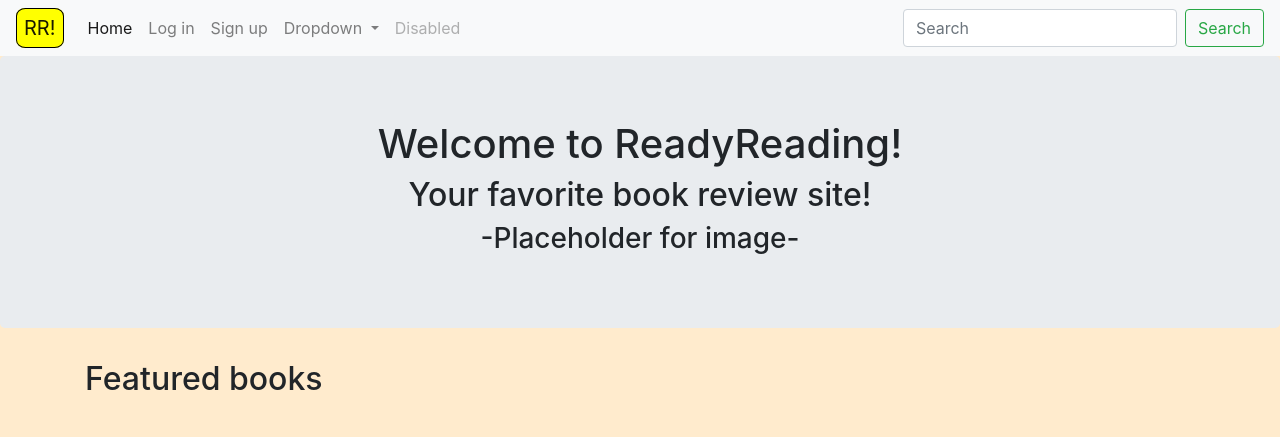
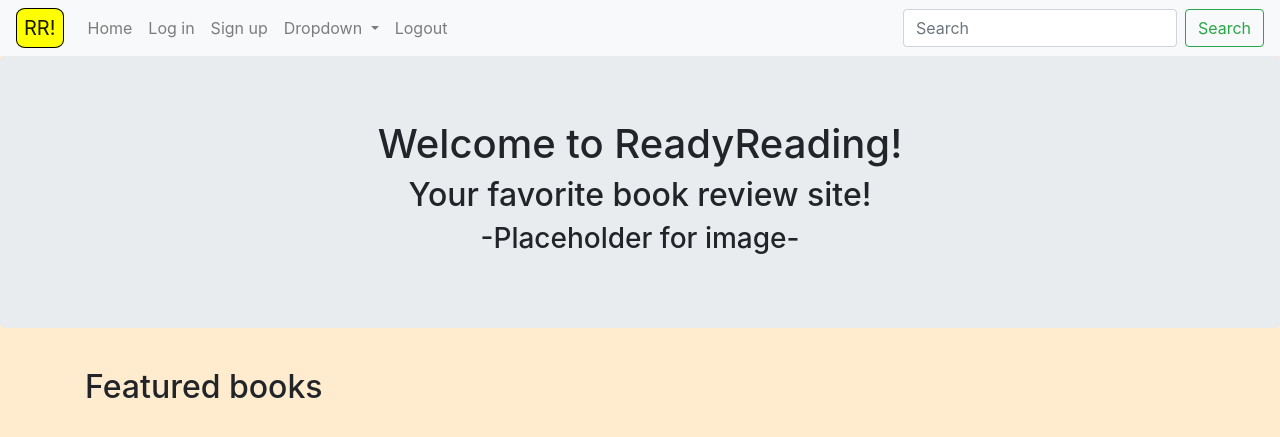
Before and after one commit to cavesdev/readyreadingcs50, a Flask app: page / in a window 1280 px wide. Shown: the top 437 px of the page. Run offline with Flask 2, Linux system fonts and the light colour scheme; some libraries are stand-ins or nearby versions.

Commit message:
UI changes for better looks

```diff
--- a/templates/layout.html
+++ b/templates/layout.html
@@ -15,6 +15,10 @@
         body {
             background-color: blanchedalmond
         }
+
+        .container {
+            margin-top: 40px
+        }
     </style>
     {% block style %}{% endblock %}
 </head>
@@ -27,8 +31,8 @@
 
     <div class="collapse navbar-collapse" id="navbarSupportedContent">
         <ul class="navbar-nav mr-auto">
-            <li class="nav-item active">
-                <a class="nav-link" href="{{ url_for('index') }}">Home <span class="sr-only">(current)</span></a>
+            <li class="nav-item">
+                <a class="nav-link" href="{{ url_for('index') }}">Home</a>
             </li>
             <li class="nav-item">
                 <a class="nav-link" href="{{ url_for('login') }}">Log in</a>
@@ -48,7 +52,7 @@
                 </div>
             </li>
             <li class="nav-item">
-                <a class="nav-link disabled" href="#" tabindex="-1" aria-disabled="true">Disabled</a>
+                <a class="nav-link" href="{{ url_for('logout') }}">Logout</a>
             </li>
         </ul>
         <form class="form-inline my-2 my-lg-0">
```
Also changed, not shown: templates/login.html (+2 -5 lines), templates/signup.html (+3 -6 lines).
